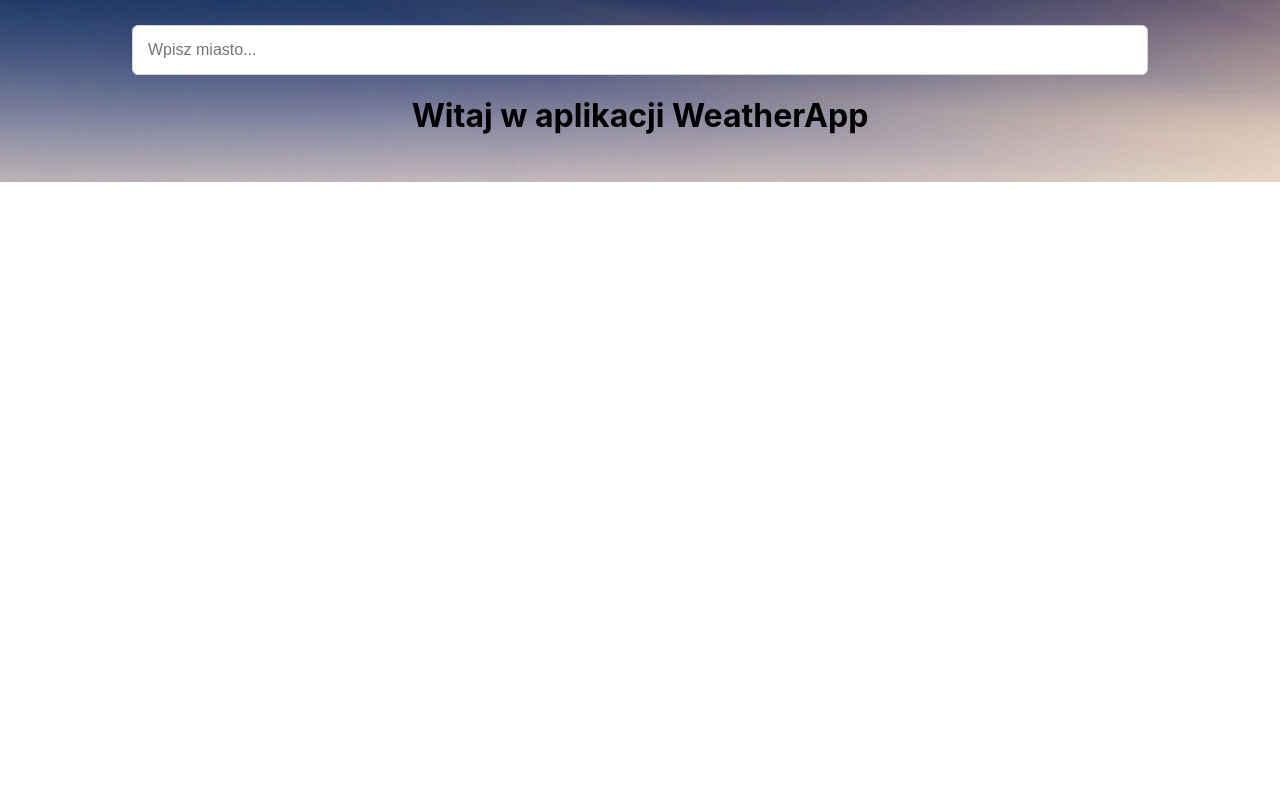
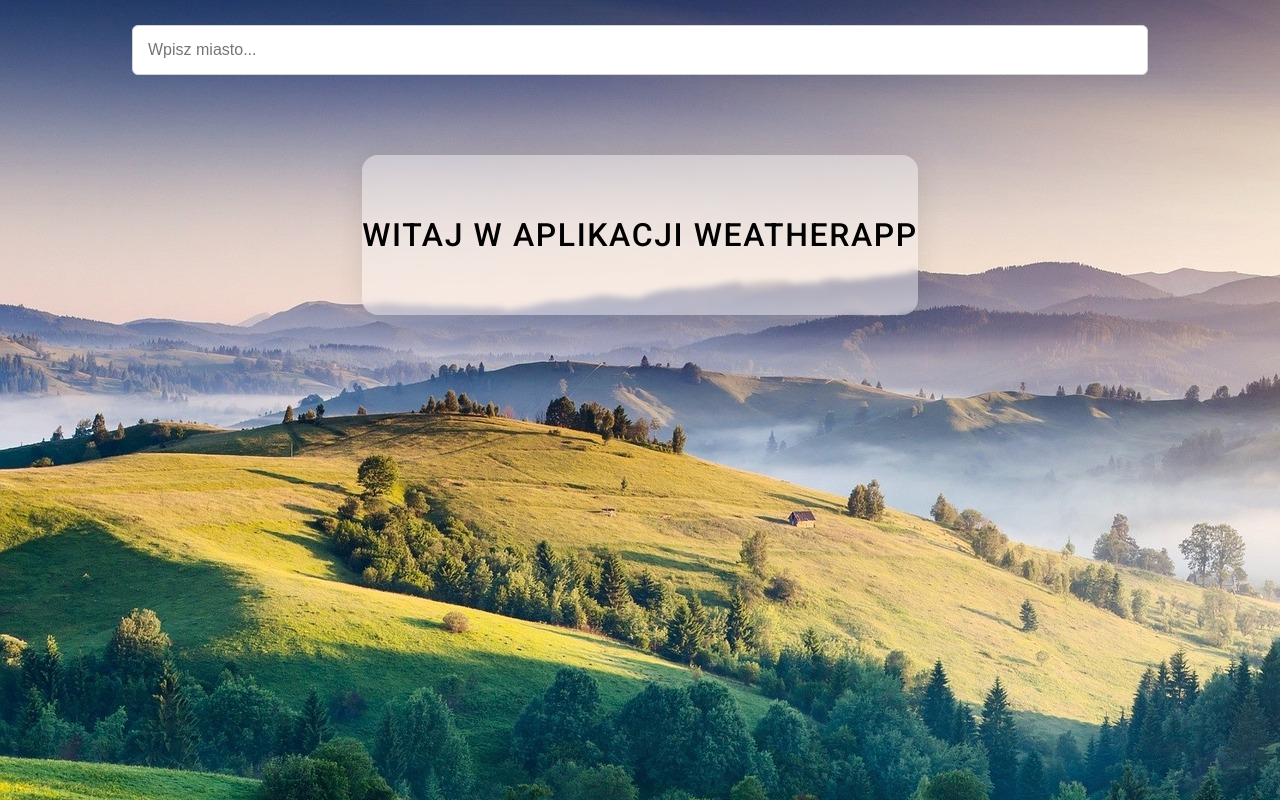
Before and after one commit to rajmac93/libraryApp, a React (Create React App) app: page / in a window 1280 px wide. Built offline with nearby package versions, Linux system fonts and the light colour scheme.

Commit message:
creating styles for diffrent weather

```diff
--- a/public/index.html
+++ b/public/index.html
@@ -3,41 +3,30 @@
 	<head>
 		<meta charset="utf-8" />
 		<link rel="icon" href="%PUBLIC_URL%/favicon.ico" />
-    <meta name="viewport" content="width=device-width, initial-scale=1" />
+		<meta
+			name="viewport"
+			content="width=device-width, initial-scale=1"
+		/>
 		<meta name="theme-color" content="#000000" />
 		<meta
 			name="description"
 			content="Web site created using create-react-app"
 		/>
-    <link rel="apple-touch-icon" href="%PUBLIC_URL%/logo192.png" />
-    <!--
-      manifest.json provides metadata used when your web app is installed on a
-      user's mobile device or desktop. See https://developers.google.com/web/fundamentals/web-app-manifest/
-    -->
-    <link rel="manifest" href="%PUBLIC_URL%/manifest.json" />
-    <!--
-      Notice the use of %PUBLIC_URL% in the tags above.
-      It will be replaced with the URL of the `public` folder during the build.
-      Only files inside the `public` folder can be referenced from the HTML.
-
-      Unlike "/favicon.ico" or "favicon.ico", "%PUBLIC_URL%/favicon.ico" will
-      work correctly both with client-side routing and a non-root public URL.
-      Learn how to configure a non-root public URL by running `npm run build`.
-    -->
+		<link
+			rel="apple-touch-icon"
+			href="%PUBLIC_URL%/logo192.png"
+		/>
+		<link
+			rel="manifest"
+			href="%PUBLIC_URL%/manifest.json"
+		/>
 		<title>React App</title>
 	</head>
 	<body>
-    <noscript>You need to enable JavaScript to run this app.</noscript>
+		<noscript
+			>You need to enable JavaScript to run this
+			app.</noscript
+		>
 		<div id="root"></div>
-    <!--
-      This HTML file is a template.
-      If you open it directly in the browser, you will see an empty page.
-
-      You can add webfonts, meta tags, or analytics to this file.
-      The build step will place the bundled scripts into the <body> tag.
-
-      To begin the development, run `npm start` or `yarn start`.
-      To create a production bundle, use `npm run build` or `yarn build`.
-    -->
 	</body>
 </html>
--- a/src/App.css
+++ b/src/App.css
@@ -1,9 +1,47 @@
+@import url('https://fonts.googleapis.com/css2?family=Roboto:wght@400;500;700&display=swap');
+
 body,
 html {
+	font-family: 'Roboto', sans-serif;
 	margin: 0;
 	padding: 0;
 	box-sizing: border-box;
-	height: 100%;
+	height: 100vh;
+	min-height: 30vh;
+}
+
+.bg {
+	background-image: url(./images/bg-images/default-image.jpg);
+	height: 100vh;
+}
+
+.cloudy {
+	background-image: url(./images/bg-images/full-cloudy.jpg);
+	background-position: center center;
+	background-repeat: no-repeat;
+	background-size: cover;
+	height: 100vh;
+}
+.sunny {
+	background-image: url(./images/bg-images/sunny.jpg);
+	background-position: center center;
+	background-repeat: no-repeat;
+	background-size: cover;
+	height: 100vh;
+}
+.rainy {
+	background-image: url(./images/bg-images/rainy.jpg);
+	background-position: center center;
+	background-repeat: no-repeat;
+	background-size: cover;
+	height: 100vh;
+}
+.stormy {
+	background-image: url(./images/bg-images/stormy.jpg);
+	background-position: center center;
+	background-repeat: no-repeat;
+	background-size: cover;
+	height: 100vh;
 }
 .container {
 	display: flex;
@@ -11,8 +49,6 @@ html {
 	padding: 25px;
 	justify-content: center;
 	align-items: center;
-	background-image: url(./images/bg-images/default-image.jpg);
-	height: 100%;
 }
 
 .input {
@@ -27,3 +63,25 @@ html {
 .input:focus {
 	outline: none;
 }
+.weather-info-container {
+	display: flex;
+	flex-direction: column;
+	justify-content: center;
+	align-items: center;
+	min-width: 40vw;
+	min-height: 20vh;
+	background-color: aqua;
+	margin-top: 5rem;
+	font-size: 1.8rem;
+	letter-spacing: 0.1rem;
+	background: rgba(255, 255, 255, 0.4);
+	border-radius: 16px;
+	box-shadow: 0 4px 30px rgba(0, 0, 0, 0.1);
+	backdrop-filter: blur(3.2px);
+	-webkit-backdrop-filter: blur(3.2px);
+}
+h1 {
+	font-size: 2rem;
+	font-weight: 500;
+	text-transform: uppercase;
+}
--- a/src/App.js
+++ b/src/App.js
@@ -20,7 +20,8 @@ function App() {
 	};
 
 	return (
-		<>
+		// when diffrnent weather then should change bg as well (adding className to bg class)
+		<div className='bg'>
 			<main className='container'>
 				<input
 					className='input'
@@ -29,6 +30,7 @@ function App() {
 					value={city}
 					onKeyDown={getWeather}
 				/>
+				<div className='weather-info-container'>
 					{typeof weatherData.main === 'undefined' ? (
 						<div>
 							<h1>Witaj w aplikacji WeatherApp</h1>
@@ -41,8 +43,9 @@ function App() {
 					) : (
 						<></>
 					)}
+				</div>
 			</main>
-		</>
+		</div>
 	);
 }
 
--- a/src/components/WeatherInfo.js
+++ b/src/components/WeatherInfo.js
@@ -3,13 +3,18 @@ import React from 'react';
 export default function WeatherInfo({ weatherData }) {
 	return (
 		<div>
-			<p>{weatherData.name}</p>
-			<p>{`${Math.round(weatherData.main.temp)}°C`}</p>
 			<p>
-				Temperatura odczuwalna:{' '}
-				{weatherData.main.feels_like}
+				<strong>Miasto:</strong> {weatherData.name}
 			</p>
-			<p>{weatherData.weather[0].main}</p>
+			<p>
+				<strong>Temperatura: </strong>
+				{Math.round(weatherData.main.temp)}°C
+			</p>
+			<p>
+				<strong>Temperatura odczuwalna: </strong>
+				{weatherData.main.feels_like}°C
+			</p>
+			<p>{weatherData.weather[0].description}</p>
 		</div>
 	);
 }
--- a/src/index.css
+++ /dev/null
@@ -1,13 +0,0 @@
-body {
-  margin: 0;
-  font-family: -apple-system, BlinkMacSystemFont, 'Segoe UI', 'Roboto', 'Oxygen',
-    'Ubuntu', 'Cantarell', 'Fira Sans', 'Droid Sans', 'Helvetica Neue',
-    sans-serif;
-  -webkit-font-smoothing: antialiased;
-  -moz-osx-font-smoothing: grayscale;
-}
-
-code {
-  font-family: source-code-pro, Menlo, Monaco, Consolas, 'Courier New',
-    monospace;
-}
--- a/src/index.js
+++ b/src/index.js
@@ -1,6 +1,5 @@
 import React from 'react';
 import ReactDOM from 'react-dom/client';
-import './index.css';
 import App from './App';
 
 const root = ReactDOM.createRoot(
```
Also changed, not shown: src/images/bg-images/blue-sky-with-clouds.jpg (deleted). Lines whose indentation alone changed are shown as unchanged.
